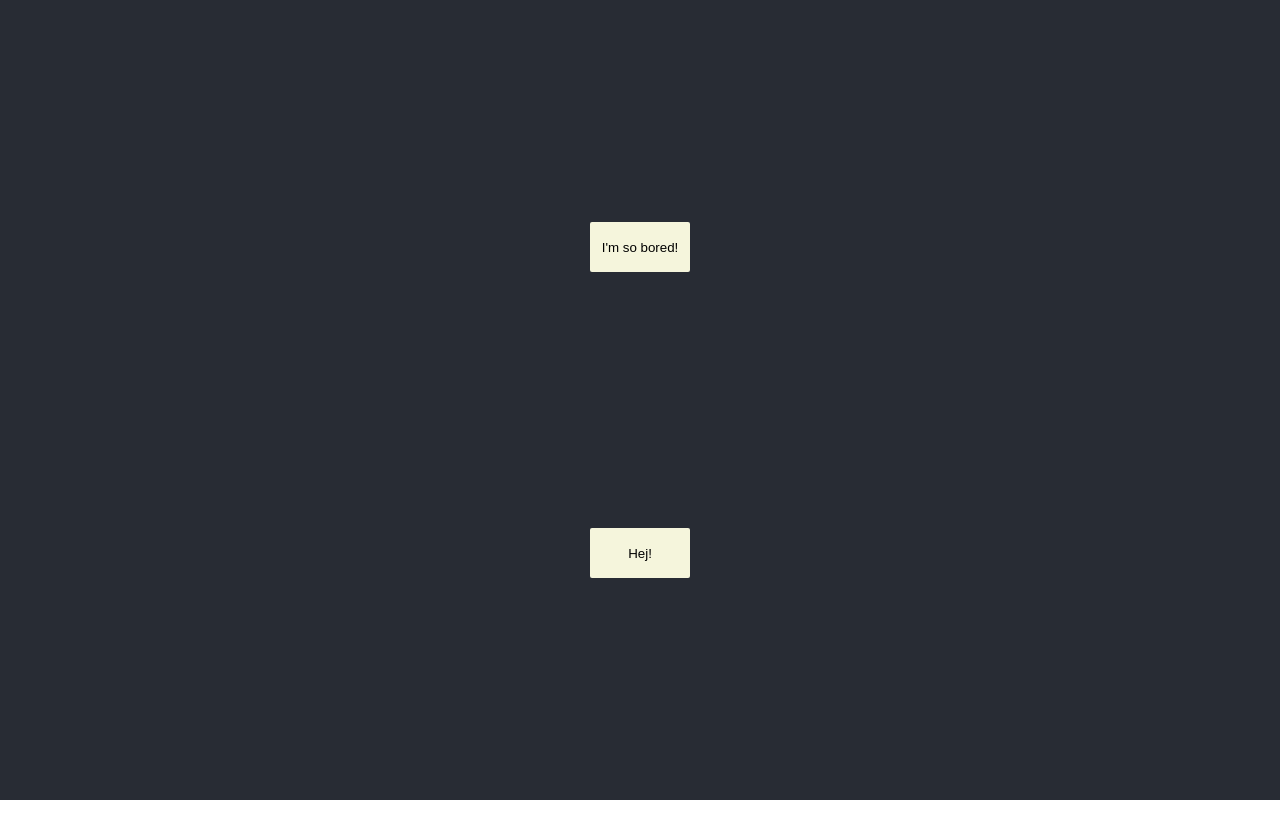
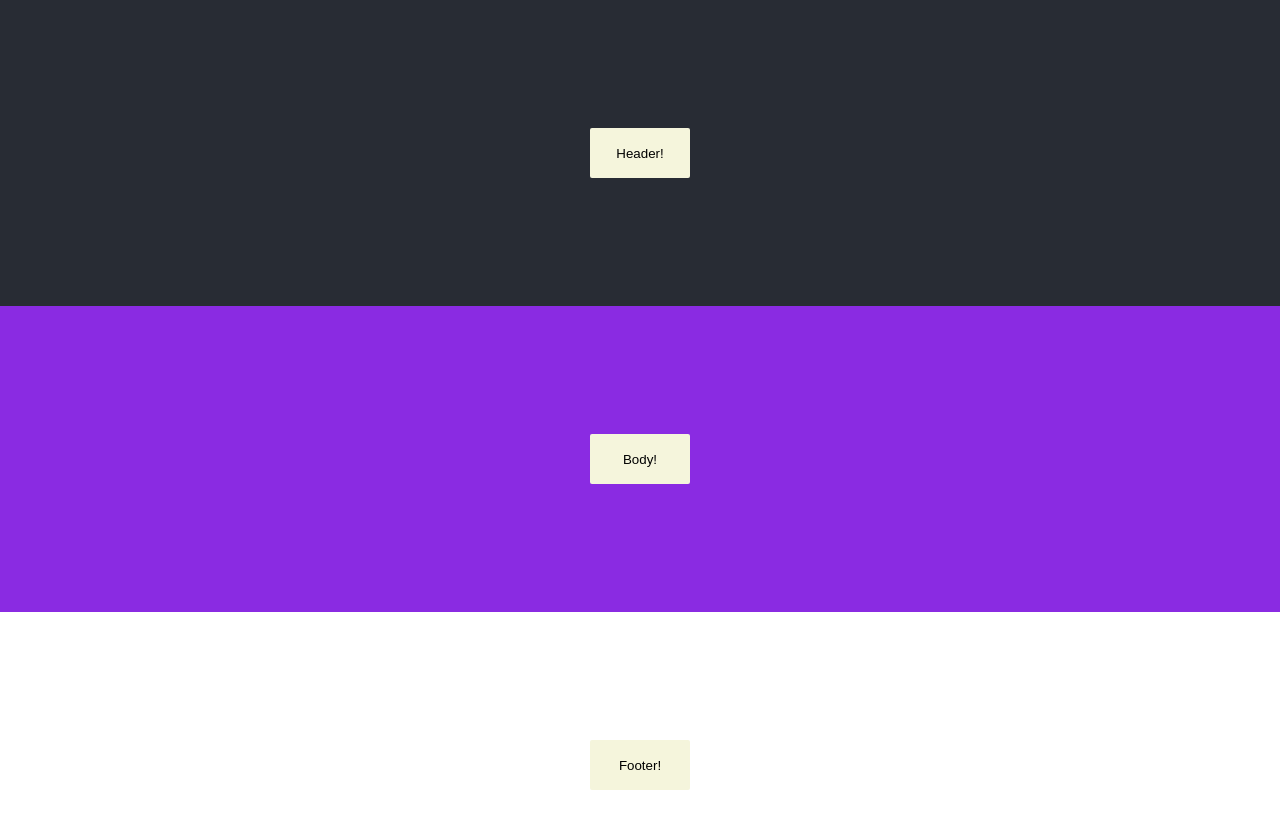
Before and after one commit to NellySP/Im-so-bored, a React (Create React App) app: page / in a window 1280 px wide. Shown: the top 838 px of the page. Before the commit the page ends 800 px from the top, so only its background shows below. Built offline with nearby package versions, Linux system fonts and the light colour scheme.

Commit message:
add a little structure
very little

```diff
--- a/public/index.html
+++ b/public/index.html
@@ -24,7 +24,7 @@
       work correctly both with client-side routing and a non-root public URL.
       Learn how to configure a non-root public URL by running `npm run build`.
     -->
-    <title>React App</title>
+    <title>I'm so bored!</title>
   </head>
   <body>
     <noscript>You need to enable JavaScript to run this app.</noscript>
--- a/src/App.css
+++ b/src/App.css
@@ -1,38 +1,18 @@
-.App {
+.app {
   text-align: center;
 }
 
-.App-logo {
-  height: 40vmin;
-  pointer-events: none;
-}
-
-@media (prefers-reduced-motion: no-preference) {
-  .App-logo {
-    animation: App-logo-spin infinite 20s linear;
-  }
-}
-
-.App-header {
+.app-header {
   background-color: #282c34;
-  min-height: 100vh;
   display: flex;
   flex-direction: column;
   align-items: center;
   justify-content: center;
-  font-size: calc(10px + 2vmin);
   color: white;
 }
 
-.App-link {
-  color: #61dafb;
+.app-body {
+  background-color: blueviolet;
+  width: 100%;
+  height: 100x;
 }
-
-@keyframes App-logo-spin {
-  from {
-    transform: rotate(0deg);
-  }
-  to {
-    transform: rotate(360deg);
-  }
-}
--- a/src/App.js
+++ b/src/App.js
@@ -3,11 +3,16 @@ import Button from "./Components/Button";
 
 function App() {
   return (
-    <div className="App">
-      <header className="App-header">
-        <Button></Button>
-        <Button buttonText={"Hej!"}></Button>
+    <div className="app">
+      <header className="app-header">
+        <Button buttonText={"Header!"}></Button>
       </header>
+      <body className="app-body">
+        <Button buttonText={"Body!"}></Button>
+      </body>
+      <footer className="app-footer">
+        <Button buttonText={"Footer!"}></Button>
+      </footer>
     </div>
   );
 }
```
